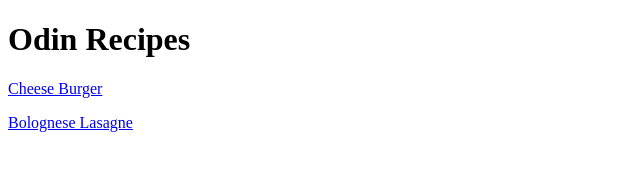
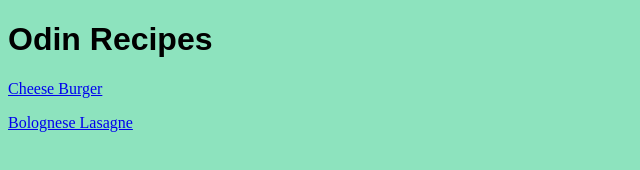
Before and after one commit to ThaboKenosi1/Odin-Recipes, a plain HTML site: page index.html in a window 1280 px wide. Shown: the whole page, without its empty margins (0-640 px from the left). Drawn offline with Linux system fonts and the light colour scheme.

Commit message:
Update index.html

```diff
--- a/index.html
+++ b/index.html
@@ -4,10 +4,10 @@
 
 <Title>Odin Recipes</Title>
 <meta charset="UTF-8">
-
+<link rel= "stylesheet" href= "styles.css">
 
 </header>
-<body>
+<body style="background-color: #8de3be;">
 
 <h1>
     Odin Recipes
```
